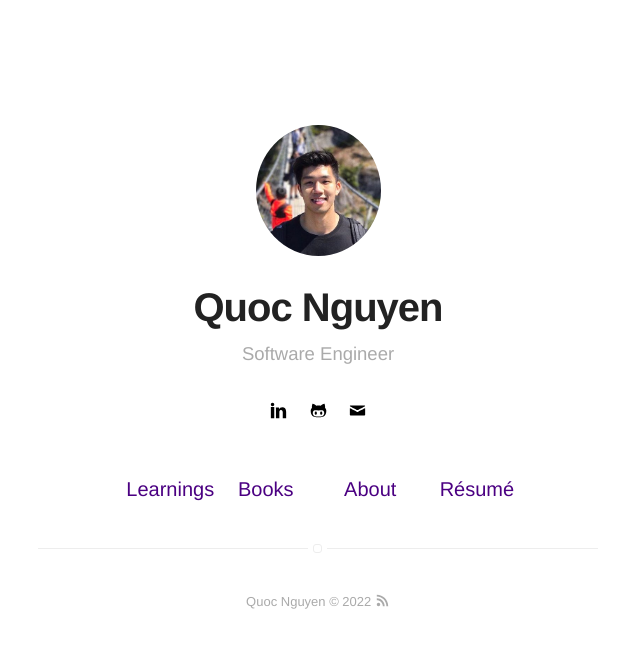
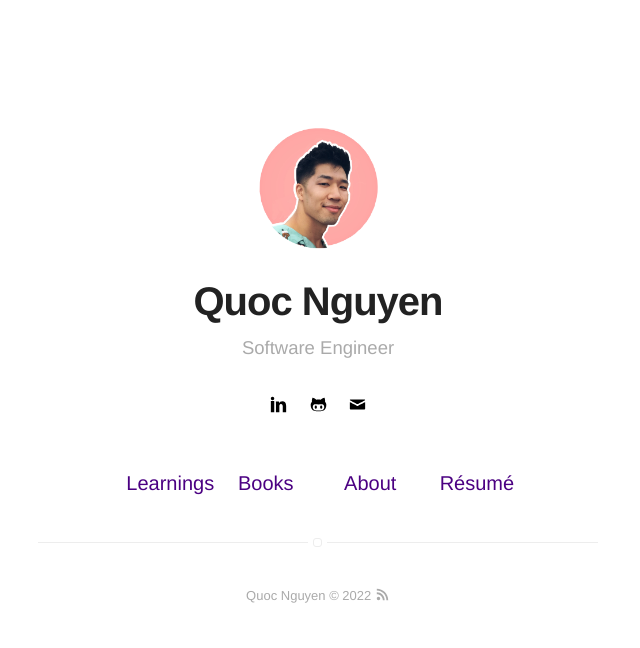
Before and after one commit to qngn93/qngn93.github.io, a Jekyll site: the page built from index.html, in a window 1280 px wide. Shown: the top 648 px of the page, without its empty margins (322-962 px from the left). Built offline with Jekyll 4.4.1, drawn with Linux system fonts in a browser that asks for light colours.

Commit message:
Update profile picture

```diff
--- a/_config.yml
+++ b/_config.yml
@@ -8,7 +8,7 @@ description: a Site about Quoc
 # if it's an external image, update below for true
 # better with square images
 external-image: false
-picture: assets/images/profile.jpg
+picture: assets/images/profile.jpeg
 
 # If you want to include your resume, set to true
 # and specify source (external or local).
@@ -58,7 +58,7 @@ authors:
         name: John Doe
         bio: A Man who travels the world eating noodles
         external-image: false
-        picture: assets/images/profile.jpg
+        picture: assets/images/profile.jpeg
         twitter: johndoe
     jamesfoster:
         name: James Foster
```
Also changed, not shown: assets/images/profile.jpeg (added).
